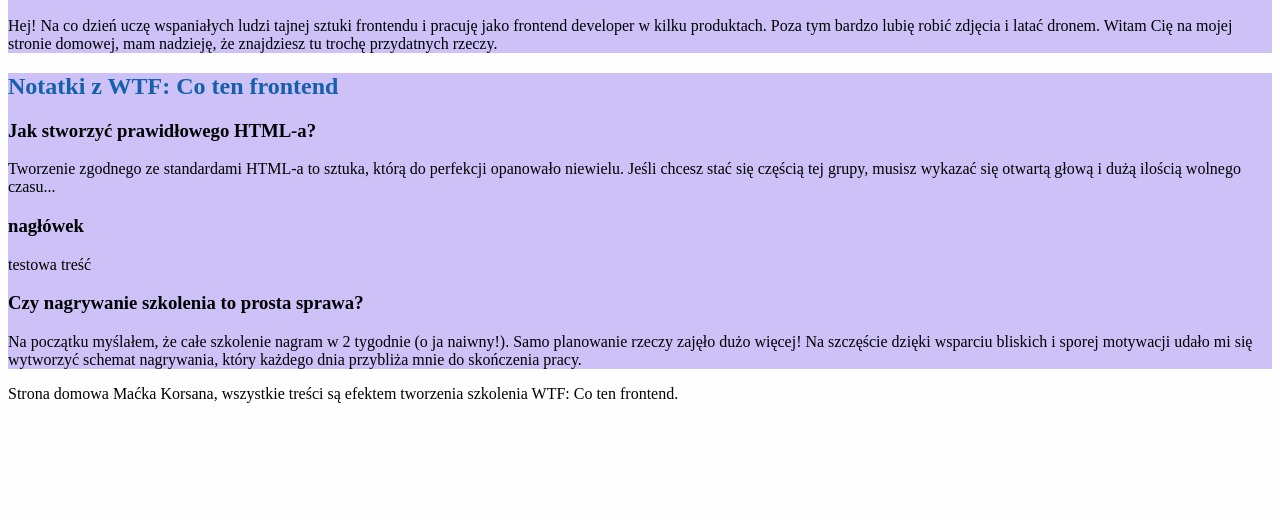
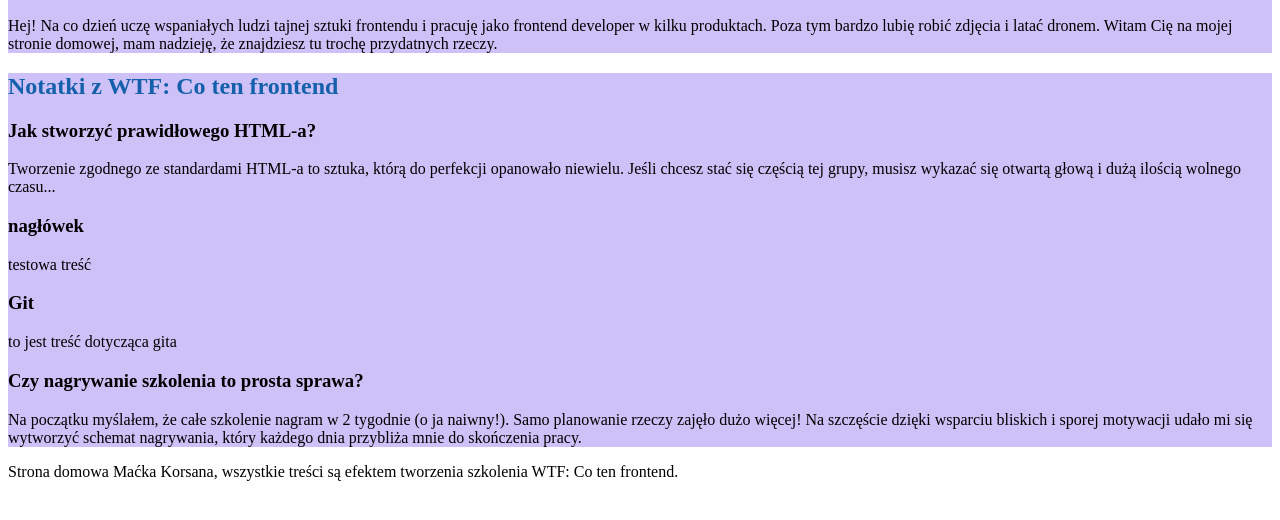
Before and after one commit to maciekwtfowicz/homepage, a plain HTML site: page index.html in a window 1280 px wide. Shown: the part 110-630 px from the top of the page. Drawn offline with Linux system fonts and the light colour scheme.

Commit message:
Added article about git

```diff
--- a/index.html
+++ b/index.html
@@ -34,6 +34,11 @@
 				<p>testowa treść</p>
 			</article>
 			<article>
+				<h3>Git</h3>
+				<p>to jest treść dotycząca gita</p>
+			</article>
+			</article>
+			<article>
 				<h3>Czy nagrywanie szkolenia to prosta sprawa?</h3>
 				<p>
 					Na początku myślałem, że całe szkolenie nagram w 2 tygodnie (o ja naiwny!). Samo planowanie rzeczy
```
